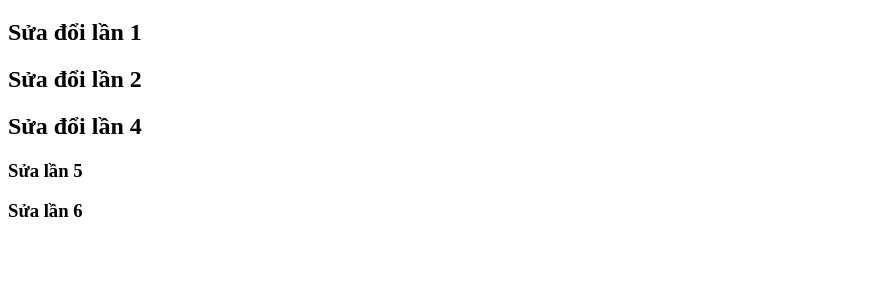
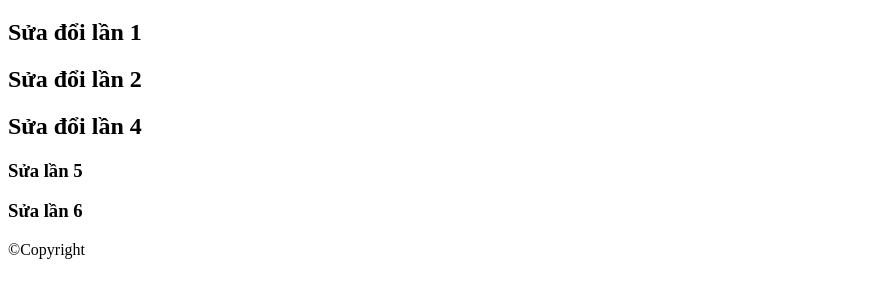
Before and after one commit to Lyvinhthai/Bode, a plain HTML site: page index.html in a window 1280 px wide. Shown: the part 61-358 px from the top of the page, without its empty margins (0-879 px from the left). Drawn offline with Linux system fonts and the light colour scheme.

Commit message:
chỉnh lần 7

```diff
--- a/index.html
+++ b/index.html
@@ -12,5 +12,6 @@
     <h2>Sửa đổi lần 4</h2>
     <h3>Sửa lần 5</h3>
     <h3>Sửa lần 6</h3>
+    <p>&copy;Copyright</p>
   </body>
 </html>
```
